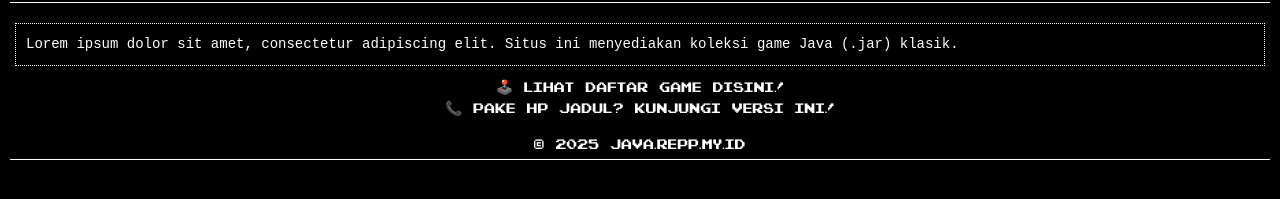
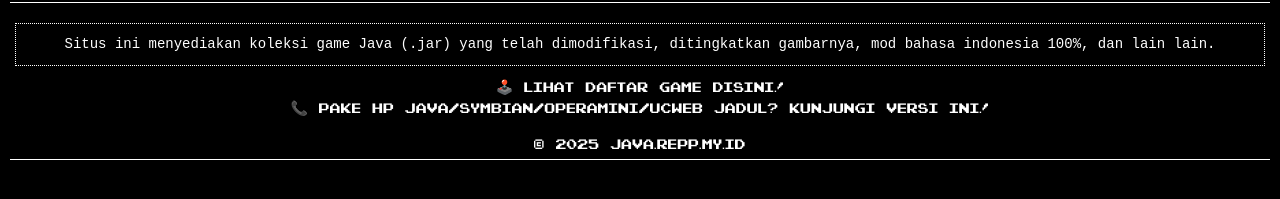
Before and after one commit to rifqirowi33/j2me-web-project, a website: page frontend/index.html in a window 1280 px wide. Shown: the part 81-280 px from the top of the page. Drawn offline with Linux system fonts and the light colour scheme.

Commit message:
maintenance path route

```diff
--- a/backend/games.js
+++ b/backend/games.js
@@ -2,7 +2,7 @@ export const games = [
   {
     id: "monster-hunter",
     name: "Monster Hunter: The Blood of Red Dragon Indonesia",
-    key: "Monster_Hunter_The_Blood_Of_Red_Dragon_ID_240x320.jar",
+    key: "games/Monster_Hunter_The_Blood_Of_Red_Dragon_ID_240x320.jar",
     size: 1320000,
     year: 2025,
     screen: "240×320",
--- a/frontend/index.html
+++ b/frontend/index.html
@@ -14,13 +14,13 @@
 </header>
 
 <main>
-  <p style="border: 1px dotted white; padding: 10px; font-family: monospace;">
-    Lorem ipsum dolor sit amet, consectetur adipiscing elit. Situs ini menyediakan koleksi game Java (.jar) klasik.
+  <p style="text-align: center;  border: 1px dotted white; padding: 10px; font-family: monospace;">
+    Situs ini menyediakan koleksi game Java (.jar) yang telah dimodifikasi, ditingkatkan gambarnya, mod bahasa indonesia 100%, dan lain lain.
   </p>
 
   <p style="text-align: center; margin-top: 10px;">
     <a href="games.html">🕹️ Lihat Daftar Game disini!</a><br>
-    <a href="/games-opera">📞 Pake HP jadul? Kunjungi versi ini!</a>
+    <a href="/games-opera">📞 Pake HP java/symbian/operamini/ucweb jadul? Kunjungi versi ini!</a>
   </p>
 </main>
 
```
Also changed, not shown: 1 other file.
